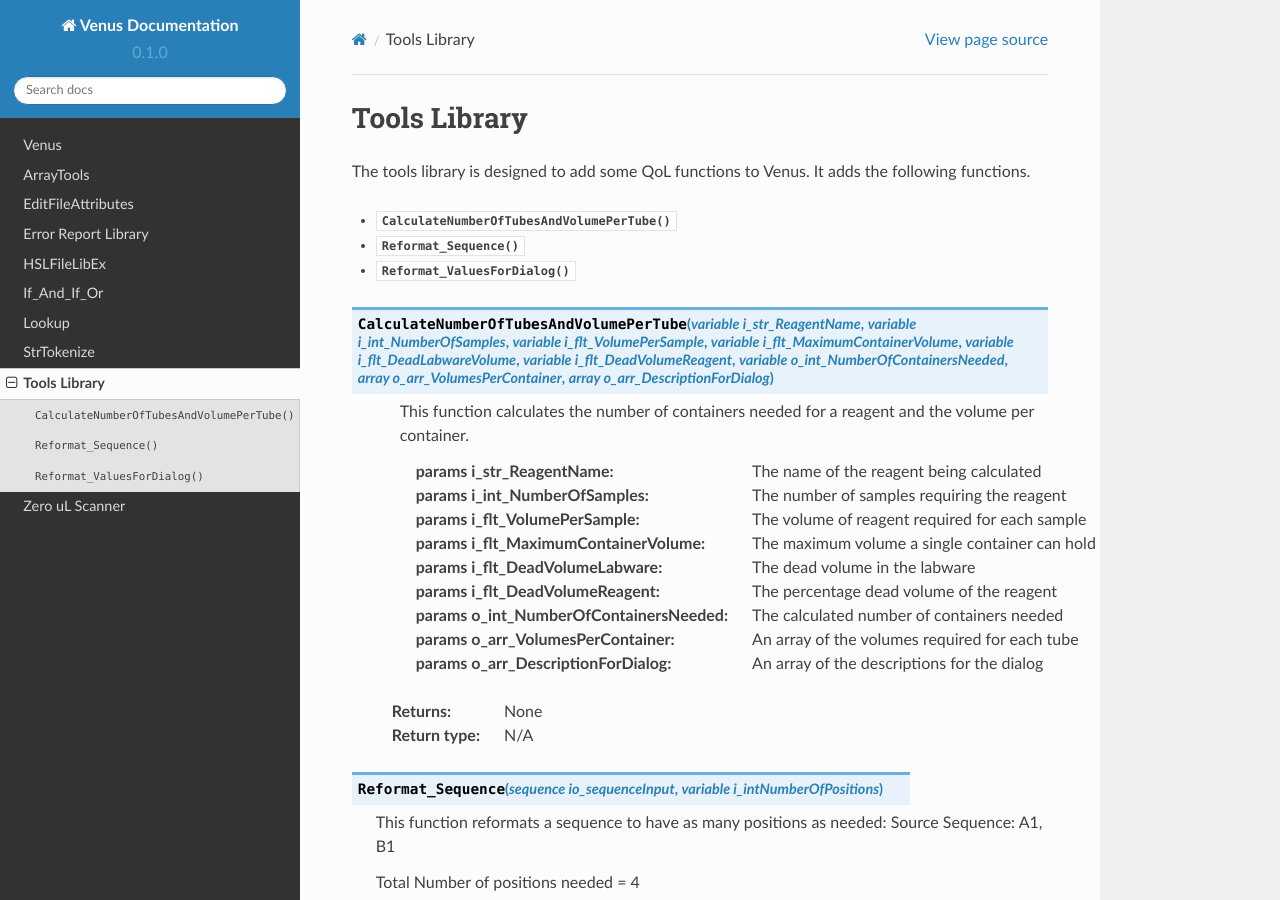
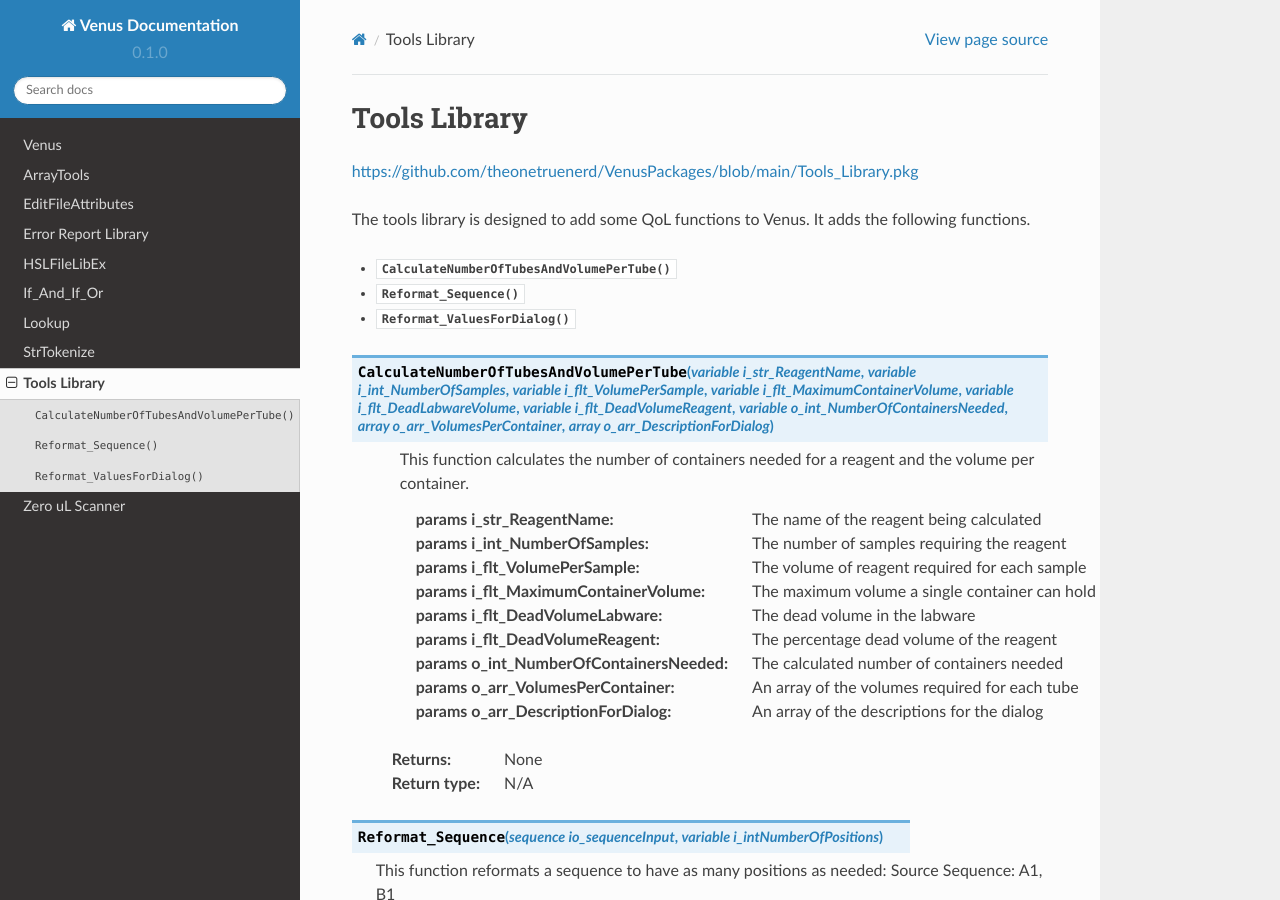
Before and after one commit to theonetruenerd/VenusLibraryDocumentation, a Sphinx documentation site: the page built from docs/source/Tools_Library.rst, in a window 1280 px wide and 900 px high. Built offline with Sphinx 7.4.7 and the Read the Docs theme 2.0.0, drawn with Linux system fonts in a browser that asks for light colours; some of the changed lines change nothing that is shown.

Commit message:
Update Tools_Library.rst

```diff
--- a/docs/source/Tools_Library.rst
+++ b/docs/source/Tools_Library.rst
@@ -1,5 +1,7 @@
 Tools Library
 ============================================
+
+https://github.com/theonetruenerd/VenusPackages/blob/main/Tools_Library.pkg
 
 The tools library is designed to add some QoL functions to Venus. It adds the following functions.
 
```
